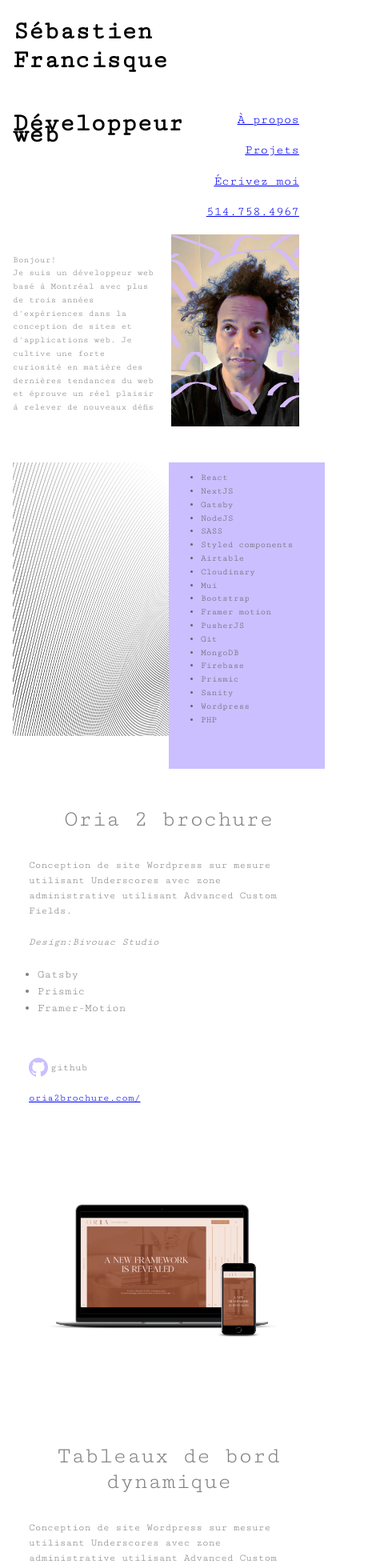
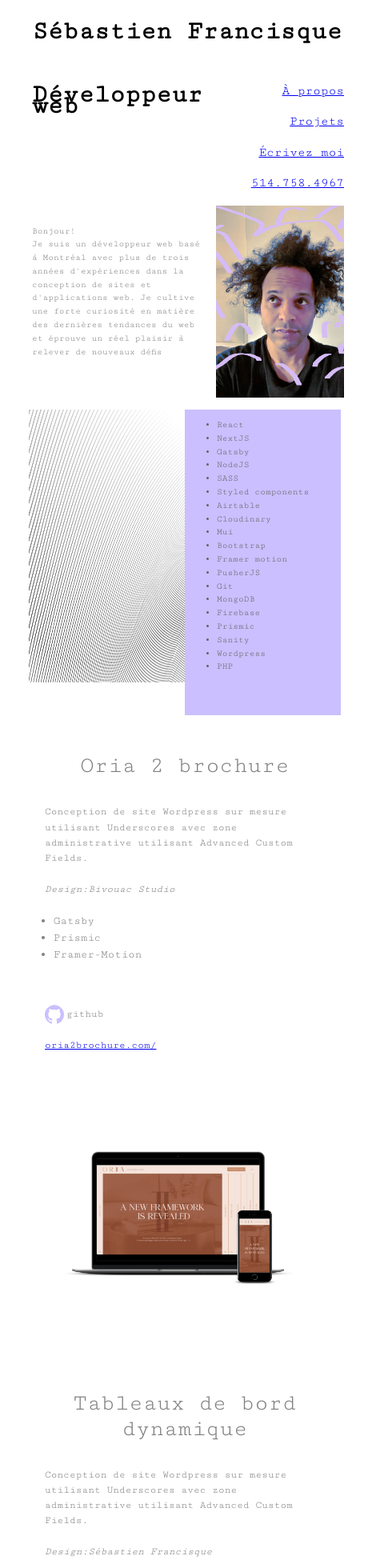
Before and after one commit to rustyblue100/sebastienfrancisque.github.io, a Next.js app: page / in a window 390 px wide. Shown: the top 1960 px of the page at 80% size, 470 px wide, since content can reach past the window. Built offline with nearby package versions, Linux system fonts and the light colour scheme.

Commit message:
styled: container width2

```diff
--- a/pages/_app.js
+++ b/pages/_app.js
@@ -1,23 +1,24 @@
 import { createGlobalStyle, ThemeProvider } from "styled-components";
 
 const GlobalStyle = createGlobalStyle`
+
+
 html{
   box-sizing: border-box;
   display:block;
-  height: 100%;
-  margin:0 auto;
   padding: 0;
-  width:100%;
-  overflow-x: hidden;
-
+  margin: 0;
+  overflow-x:hidden
 }
 
 body{
-  margin:0;
+  padding: 0;
+  margin: 0;
   font-family: "Cutive Mono", monospace;
 }
 
 .swiper-container{
+
 }
 
 
--- a/pages/index.js
+++ b/pages/index.js
@@ -8,12 +8,15 @@ import Marquee from "react-fast-marquee";
 import { useEffect, useState } from "react";
 
 const Container = styled.div`
-  max-width: 1240px;
+  max-width: 1140px;
   margin: 0 auto;
-  padding: 0 1rem;
+  padding: 0 40px;
+  width: 100% @media (min-width: 200px) {
+    max-width: 2040px;
+  }
 
-  @media (min-width: 200px) {
-    max-width: 2040px;
+  @media (max-width: 660px) {
+    width: 100%;
   }
 `;
 
@@ -25,7 +28,7 @@ const Intro = styled.div`
   line-height: 2.4rem;
   justify-content: space-between;
 
-  @media (max-width: 600px) {
+  @media (max-width: 660px) {
     grid-column-gap: 1em;
     grid-row-gap: 1em;
     grid-template-columns: minmax(0, 1fr) 160px;
@@ -41,7 +44,7 @@ const Quote = styled.h3`
     font-size: 4rem;
   }
 
-  @media (max-width: 600px) {
+  @media (max-width: 660px) {
     font-size: 2.6rem;
   }
 
@@ -66,7 +69,7 @@ const Quote2 = styled.div`
     margin-bottom: 60px;
   }
 
-  @media (max-width: 600px) {
+  @media (max-width: 660px) {
     font-size: 1rem;
     line-height: 1.5;
   }
@@ -91,7 +94,7 @@ const Stack = styled.div`
     font-size: 1rem;
   }
 
-  @media (max-width: 600px) {
+  @media (max-width: 660px) {
     font-size: 0.8rem;
     line-height: 1.5;
   }
@@ -114,6 +117,15 @@ const Picture = styled(motion.div)`
   justify-self: end;
 `;
 
+const ProjetWrapper = styled(motion.div)`
+  @media (max-width: 660px) {
+    max-width: 1140px;
+    margin: 0 auto;
+    padding: 0 20px;
+    width: 100%;
+  }
+`;
+
 const Qualification = styled.div`
   display: grid;
   grid-row-gap: 4em;
@@ -121,6 +133,13 @@ const Qualification = styled.div`
   line-height: 2.4rem;
   justify-content: space-between;
   align-items: top;
+
+  @media (max-width: 660px) {
+    max-width: 1140px;
+    margin: 0 auto;
+    padding: 0 20px;
+    width: 100%;
+  }
 
   .image {
     object-fit: contain;
@@ -137,14 +156,14 @@ const Mailto = styled.a`
   textdecoration: none;
   backgroundcolor: #ffffff;
 
-  @media (max-width: 600px) {
+  @media (max-width: 660px) {
     font-size: 1.4rem;
   }
 `;
 
 const Footer = styled.div`
   border-top: 1px solid gray;
-  padding: 40px 30px 50px 30;
+  padding: 40px 30px 50px 30px;
 `;
 
 const variants = {
@@ -273,6 +292,7 @@ export default function Home() {
             src="/14105_generated.jpg"
             width={700}
             height={700}
+            layout="responsive"
             alt="Sébastien Francisque"
           />
 
@@ -314,7 +334,9 @@ export default function Home() {
           padding: "0 1rem",
         }}
       >
-        <Projets />
+        <ProjetWrapper>
+          <Projets />
+        </ProjetWrapper>
       </section>
 
       <Footer as={Container}>
```
